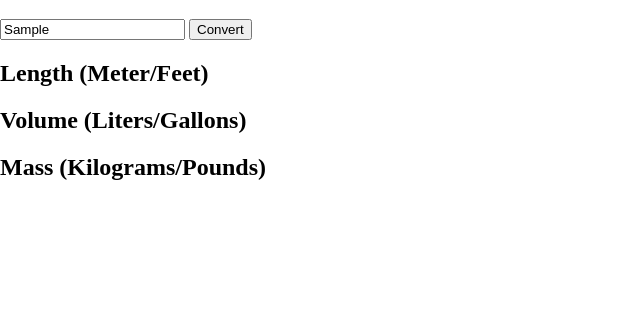
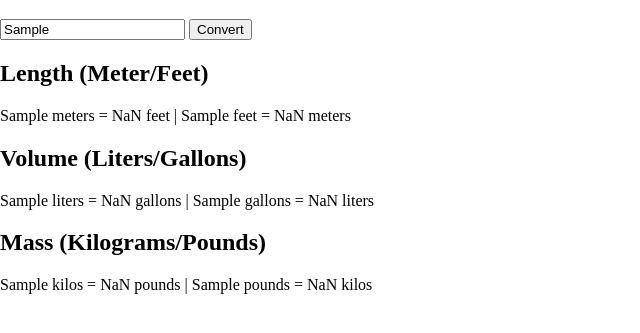
Before and after one commit to tpritchard843/unit-converter, a plain HTML site: page index.html in a window 1280 px wide. Both pictures are taken after typing "Sample" into the empty fields and a click on the button "Convert". Shown: the part 61-394 px from the top of the page, without its empty margins (0-640 px from the left). Drawn offline with Linux system fonts and the light colour scheme.

Commit message:
Javascript Update
Edited the event listener to return converted values based on the units.
Ready for CSS styling.

```diff
--- a/index.html
+++ b/index.html
@@ -16,15 +16,15 @@
     <div>
         <div>
             <h2>Length (Meter/Feet)</h2>
-            <p class="output"></p>
+            <p class="output" id="length-el">0 meters = 0.000 feet | 0 feet = 0.000 meters</p>
         </div>
         <div>
             <h2>Volume (Liters/Gallons)</h2>
-            <p class="output"></p>
+            <p class="output" id="volume-el">0 liters = 0.000 gallons | 0 gallons = 0.000 liters</p>
         </div>
         <div>
             <h2>Mass (Kilograms/Pounds)</h2>
-            <p class="output"></p>
+            <p class="output" id="mass-el">0 kilos = 0.000 pounds | 0 pounds = 0.000 kilos</p>
         </div>
     </div>
     <script src="index.js"></script>
--- a/index.js
+++ b/index.js
@@ -3,29 +3,22 @@
 1 liter = 0.264 gallon
 1 kilogram = 2.204 pound
 */
-
-let units = [
-    {
-        meters: inputEl.value,
-        feet: inputEl.value
-    },
-    {
-        liters: inputEl.value,
-        gallons: inputEl.value
-    },
-    {
-        kilos: inputEl.value,
-        pounds: inputEl.value
-    }
-]
-
 const inputEl = document.getElementById("input-field")
 const convertBtn = document.getElementById("convert-btn")
+const lengthEl = document.getElementById("length-el")
+const volumeEl = document.getElementById("volume-el")
+const massEl = document.getElementById("mass-el")
 
-function convert() {
-
-}
+const meterToFeet = 3.281
+const literToGallon = 0.264
+const kiloToPound = 2.204
 
 convertBtn.addEventListener("click", function() {
-    convert()
+    let baseValue = inputEl.value
+
+    lengthEl.textContent = `${baseValue} meters = ${(baseValue * meterToFeet).toFixed(3)} feet | ${baseValue} feet = ${(baseValue / meterToFeet).toFixed(3)} meters`
+
+    volumeEl.textContent = `${baseValue} liters = ${(baseValue * literToGallon).toFixed(3)} gallons | ${baseValue} gallons = ${(baseValue / literToGallon).toFixed(3)} liters`
+
+    massEl.textContent = `${baseValue} kilos = ${(baseValue * kiloToPound).toFixed(3)} pounds | ${baseValue} pounds = ${(baseValue / kiloToPound).toFixed(3)} kilos`
 })
```
